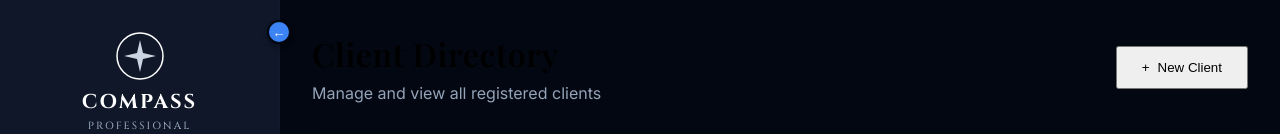
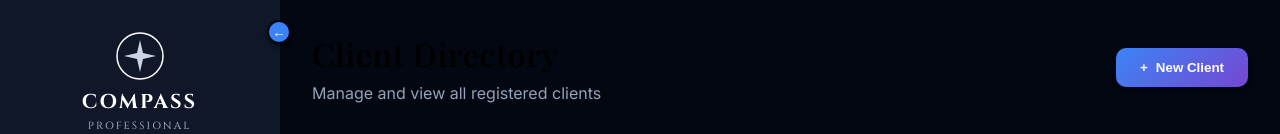
Before and after one commit to tarnowskisean-beep/cage-database, a Next.js app: page /clients in a window 1280 px wide. Shown: the top 134 px of the page. Built offline with nearby package versions, Linux system fonts and the light colour scheme; no server answers; the database is empty.

Commit message:
fix(ui): Fix CSS class typos causing contrast issues

```diff
--- a/app/clients/page.tsx
+++ b/app/clients/page.tsx
@@ -69,7 +69,7 @@ export default function ClientsPage() {
                 </div>
                 <button
                     onClick={() => setIsModalOpen(true)}
-                    className="button-primary"
+                    className="btn-primary"
                     style={{ padding: '0.75rem 1.5rem', display: 'flex', alignItems: 'center', gap: '0.5rem' }}
                 >
                     <span>+</span> New Client
@@ -168,7 +168,7 @@ export default function ClientsPage() {
                                     <button
                                         type="submit"
                                         disabled={submitting}
-                                        className="button-primary"
+                                        className="btn-primary"
                                         style={{ padding: '0.5rem 1.5rem' }}
                                     >
                                         {submitting ? 'Saving...' : 'Create'}
```
